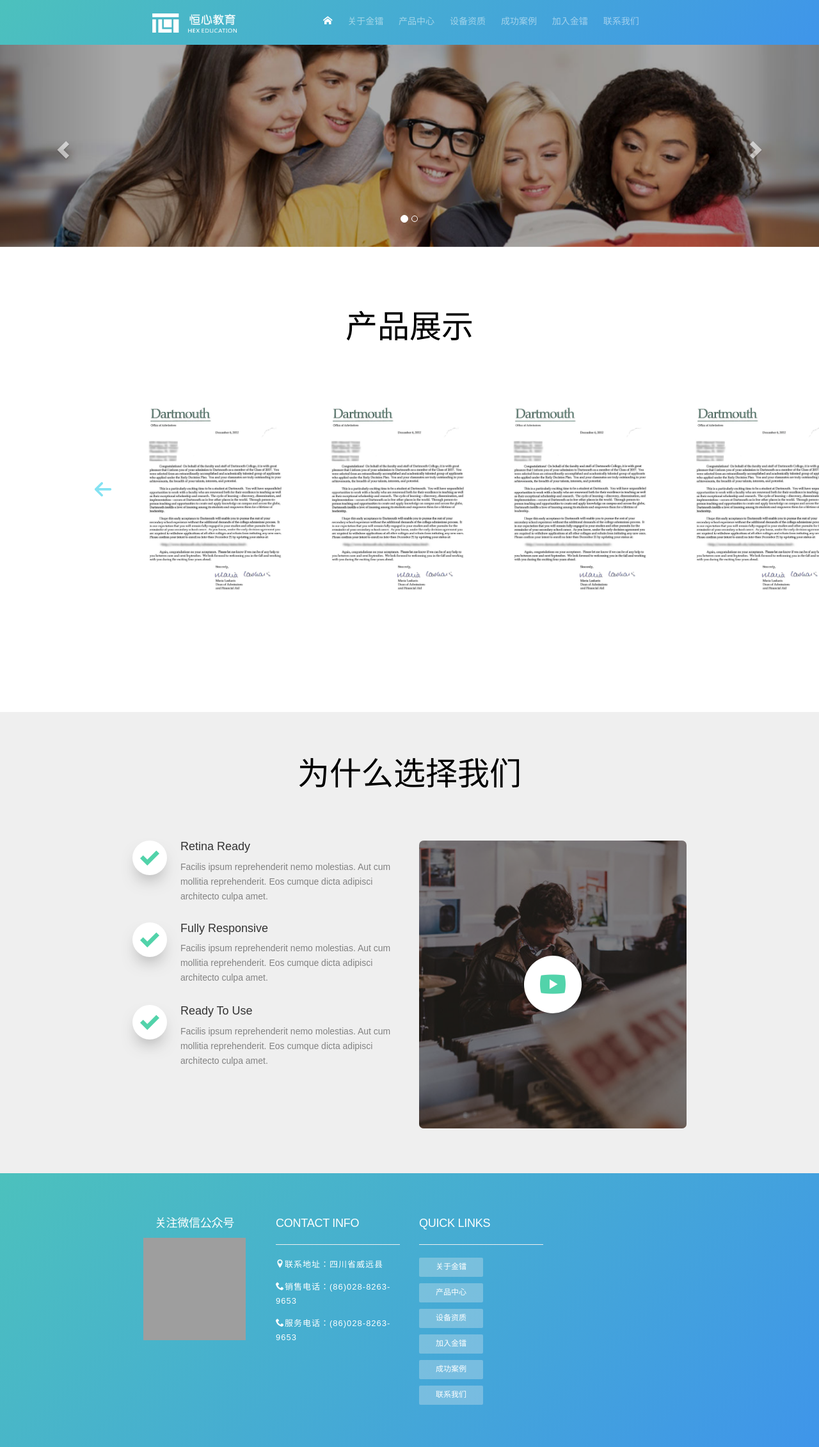
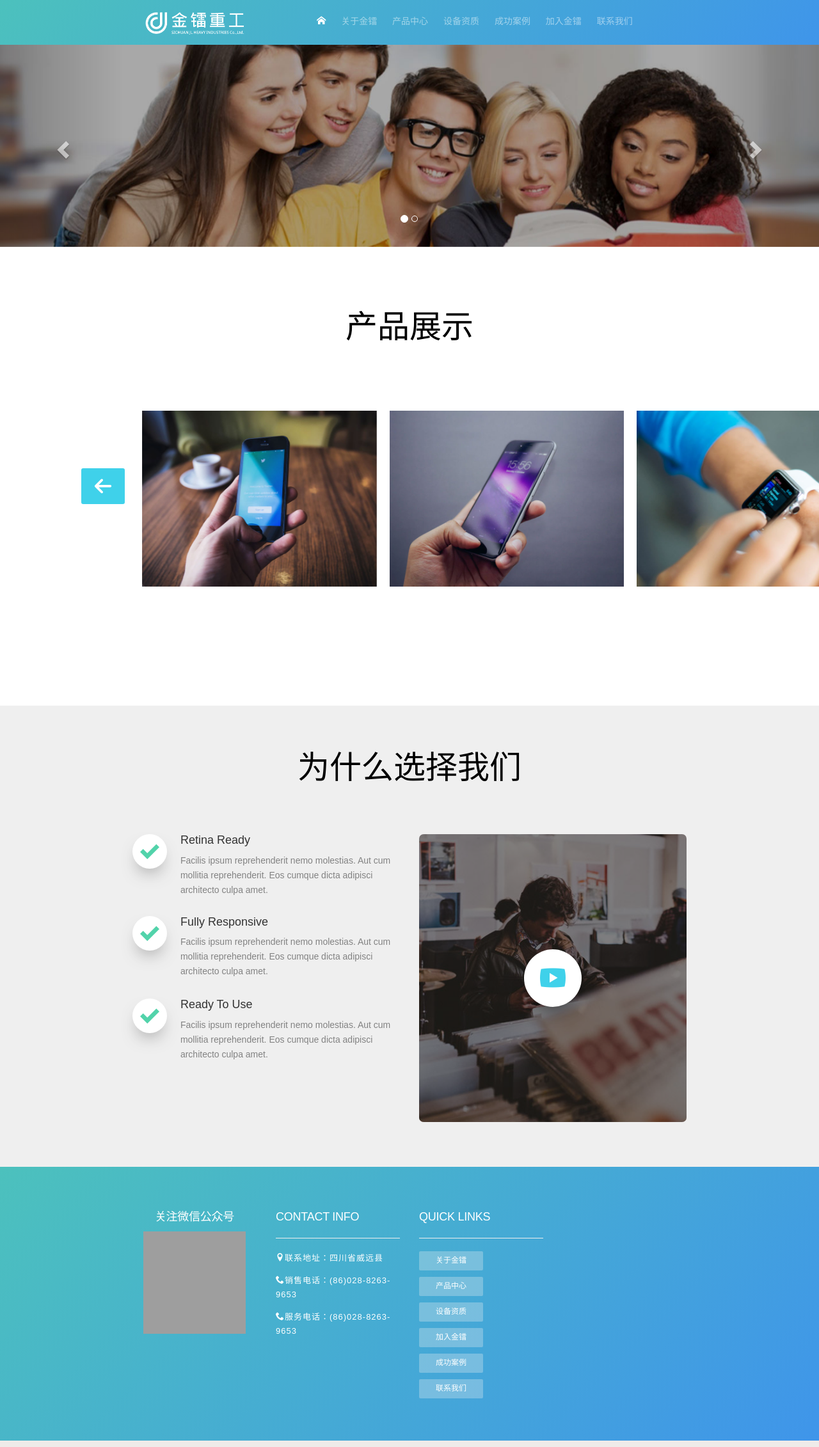
Before and after one commit to Lok-tar-ogar/golden, a Python web app: template core/templates/web/index.html in a window 1280 px wide. Shown: the whole page at 64% size. Run offline with Jinja, Linux system fonts and the light colour scheme; the template is opened without the code that fills it, so the values that code supplies are empty; some web fonts are replaced; grey boxes are pictures that could not be loaded.

Commit message:
dsadsadsa

```diff
--- a/core/static/css/headercss/owl.theme.default.min.css
+++ b/core/static/css/headercss/owl.theme.default.min.css
@@ -1,4 +1,11 @@
-.owl-theme .owl-controls{margin-top:10px;text-align:center;-webkit-tap-highlight-color:transparent}.owl-theme .owl-controls .owl-nav [class*=owl-]{color:#fff;font-size:14px;margin:5px;padding:4px 7px;background:#d6d6d6;display:inline-block;cursor:pointer;-webkit-border-radius:3px;-moz-border-radius:3px;border-radius:3px}.owl-theme .owl-controls .owl-nav [class*=owl-]:hover{background:#869791;color:#fff;text-decoration:none}.owl-theme .owl-controls .owl-nav .disabled{opacity:.5;cursor:default}.owl-theme .owl-dots .owl-dot{display:inline-block;zoom:1;*display:inline}.owl-theme .owl-dots .owl-dot span{width:10px;height:10px;margin:5px 7px;background:#d6d6d6;display:block;-webkit-backface-visibility:visible;-webkit-transition:opacity 200ms ease;-moz-transition:opacity 200ms ease;-ms-transition:opacity 200ms ease;-o-transition:opacity 200ms ease;transition:opacity 200ms ease;-webkit-border-radius:30px;-moz-border-radius:30px;border-radius:30px}.owl-theme .owl-dots .owl-dot.active span,.owl-theme .owl-dots .owl-dot:hover span{background:#869791}
+.owl-theme .owl-controls{margin-top:10px;text-align:center;-webkit-tap-highlight-color:transparent}
+.owl-theme .owl-controls .owl-nav [class*=owl-]
+{color:#fff;font-size:14px;margin:5px;padding:4px 7px;
+    /*background:#d6d6d6;*/
+    background: rgba(63, 209, 234, 1);
+    display:inline-block;cursor:pointer;-webkit-border-radius:3px;
+    -moz-border-radius:3px;border-radius:3px}.owl-theme .owl-controls .owl-nav [class*=owl-]:hover{background:#869791;color:#fff;text-decoration:none}
+.owl-theme .owl-controls .owl-nav .disabled{opacity:.5;cursor:default}.owl-theme .owl-dots .owl-dot{display:inline-block;zoom:1;*display:inline}.owl-theme .owl-dots .owl-dot span{width:10px;height:10px;margin:5px 7px;background:#d6d6d6;display:block;-webkit-backface-visibility:visible;-webkit-transition:opacity 200ms ease;-moz-transition:opacity 200ms ease;-ms-transition:opacity 200ms ease;-o-transition:opacity 200ms ease;transition:opacity 200ms ease;-webkit-border-radius:30px;-moz-border-radius:30px;border-radius:30px}.owl-theme .owl-dots .owl-dot.active span,.owl-theme .owl-dots .owl-dot:hover span{background:#869791}
 
 /*.owl-theme .owl-controls {
     margin-top:10px;
--- a/core/static/css/headercss/style.css
+++ b/core/static/css/headercss/style.css
@@ -83,17 +83,17 @@ h1, h2, h3, h4, h5, h6, figure {
 
 ::-webkit-selection {
   color: #fff;
-  background: rgba(63, 209, 234, 0.64);
+  background: #34c1e4;
 }
 
 ::-moz-selection {
   color: #fff;
-  background: rgba(63, 209, 234, 0.64);
+  background: #34c1e4;
 }
 
 ::selection {
   color: #fff;
-  background:rgba(63, 209, 234, 0.64);
+  background:#34c1e4;
 }
 .copyrights{
 	text-indent:-9999px;
@@ -1011,7 +1011,7 @@ form label {
   *display: inline;
 }
 #hxco-testimonial .testimony-slide figure img {
-  width: 80%;
+  width: 100%;
   padding-top: 15%;
   height:auto;
   /*-webkit-border-radius: 50%;*/
@@ -1264,7 +1264,7 @@ form label {
 
 .owl-carousel .owl-controls .owl-nav .owl-next,
 .owl-carousel-posts .owl-controls .owl-nav .owl-next {
-  right: -70px;
+  right: -100px;
 }
 .owl-carousel .owl-controls .owl-nav .owl-next:hover,
 .owl-carousel-posts .owl-controls .owl-nav .owl-next:hover {
@@ -1304,19 +1304,22 @@ form label {
 .owl-carousel-posts .owl-controls .owl-nav .owl-prev i,
 .owl-carousel-fullwidth .owl-controls .owl-nav .owl-next i,
 .owl-carousel-fullwidth .owl-controls .owl-nav .owl-prev i {
-  color: rgba(63, 209, 234, 0.64);
+  /*background: rgba(63, 209, 234, 0.64);*/
+  color:#fff;
 }
 .owl-carousel-posts .owl-controls .owl-nav .owl-next:hover i,
 .owl-carousel-posts .owl-controls .owl-nav .owl-prev:hover i,
 .owl-carousel-fullwidth .owl-controls .owl-nav .owl-next:hover i,
 .owl-carousel-fullwidth .owl-controls .owl-nav .owl-prev:hover i {
-  color: rgba(63, 209, 234, 0.64);
+  /*color: rgba(63, 209, 234, 0.64);*/
+  color:#fff;
 }
 
 .owl-carousel-fullwidth.fh5co-light-arrow .owl-controls .owl-nav .owl-next i,
 .owl-carousel-fullwidth.fh5co-light-arrow .owl-controls .owl-nav .owl-prev i {
   font-size: 50px;
-  color: rgba(63, 209, 234, 0.64);
+  /*color: rgba(63, 209, 234, 0.64);*/
+  color:#fff;
 }
 .owl-carousel-fullwidth.fh5co-light-arrow .owl-controls .owl-nav .owl-next:hover i,
 .owl-carousel-fullwidth.fh5co-light-arrow .owl-controls .owl-nav .owl-prev:hover i {
@@ -1363,16 +1366,19 @@ form label {
 }
 
 .owl-theme .owl-controls .owl-nav [class*="owl-"] {
-  background: none !important;
+  /*background: none !important;*/
+  /*background: rgba(63, 209, 234, 0.64);*/
 }
 .owl-theme .owl-controls .owl-nav [class*="owl-"] i {
   font-size: 30px;
 }
 .owl-theme .owl-controls .owl-nav [class*="owl-"] i:hover, .owl-theme .owl-controls .owl-nav [class*="owl-"] i:focus {
-  background: none !important;
+  /*background: none !important;*/
+  background: rgba(63, 209, 234, 1)
 }
 .owl-theme .owl-controls .owl-nav [class*="owl-"]:hover, .owl-theme .owl-controls .owl-nav [class*="owl-"]:focus {
-  background: none !important;
+  /*background: none !important;*/
+  background: rgba(63, 209, 234, 1)
 }
 
 .owl-theme .owl-dots {
@@ -1390,7 +1396,7 @@ form label {
 .owl-theme .owl-dots .owl-dot span {
   width: 10px;
   height: 10px;
-  background: rgba(255, 255, 255, 0.3);
+  /*background: rgba(255, 255, 255, 0.3);*/
   -webkit-transition: 0.2s;
   -o-transition: 0.2s;
   transition: 0.2s;
@@ -2013,7 +2019,7 @@ form label {
 .education-dream-block:hover{
     /*font-stretch: normal;*/
     /*transform: scale(1.1);*/
-  margin-top: -20px;
+  margin-top: -10px;
 }
 
 .dream-h4{
--- a/core/static/css/headercss/style2.css
+++ b/core/static/css/headercss/style2.css
@@ -35,7 +35,7 @@
 .mh-menu li a span:nth-child(2){
 	font-weight: 400;
 	font-style: italic;
-	font-size: 28px;
+	font-size: 20px;
 	/*font-family: 'Alegreya SC', Georgia, serif;*/
 	-webkit-transition: color 0.2s linear;
 	-moz-transition: color 0.2s linear;
--- a/core/templates/inc/master.html
+++ b/core/templates/inc/master.html
@@ -4,12 +4,11 @@
 <head>
     <meta charset="utf-8">
     <meta http-equiv="X-UA-Compatible" content="IE=edge">
-    <title>四川金镭铸业有限公司-{% block title %}{% endblock %}</title>
+    <title>四川金镭铸业有限公司{% block title %}{% endblock %}</title>
     <meta name="viewport" content="width=device-width, initial-scale=1">
     <meta name="description" content="四川金镭铸业有限公司"/>
     <meta name="keywords" content="四川金镭铸业有限公司" />
-    <link rel="shortcut icon" href="/static/images/web/favicon.ico" />
-    <meta name="baidu-site-verification" content="7ljXKkiE8E" />
+    <link rel="shortcut icon" href="/static/images/web/index/favicon.ico" />
     <link rel="stylesheet" href="/static/css/headercss/animate.css">
     <link rel="stylesheet" href="/static/css/icomoon/style.css">
     <link rel="stylesheet" href="/static/css/bootstrap.css">
@@ -33,8 +32,6 @@
     <script>
         $(document).ready(function () {
             $(".animate-box").removeClass("animate-box");
-            $(".carousel-margin").addClass("carousel-ms-margin");
-            $(".carousel-margin").removeClass("carousel-margin");
         });
     </script>
     <![endif]-->
@@ -51,9 +48,9 @@
         <div class="hxco-container">
             <div class="row">
                 <div class="col-xs-3 text-center">
-                    <div id="hxco-logo" style="margin-top: 0px;"><a href="#"><img src="/static/images/web/index/logo.png" style="height: 30px;width: auto;margin-top:-5px;"></a></div>
+                    <div id="hxco-logo" style="margin-top: 0px;"><a href="#"><img src="/static/images/web/index/logo.png" style="height: 35px;width: auto;margin-top:-5px;"></a></div>
                 </div>
-                <div class="col-xs-9 text-center menu-1">
+                <div class="col-xs-9 text-center">
                     <div class="nav-contain1">
                         <div class="nav-inner1">
                             <ul class="am-nav1">
@@ -82,6 +79,7 @@
 {#                                <li><a href="/courseguide" id="course_guide">成功案例</a></li>#}
                                 <li><a href="/jobs" id="career_planning">加入金镭</a></li>
                                 <li><a href="/contact" id="assistedliving">联系我们</a></li>
+                                <li></li>
                             </ul>
                         </div>
                     </div>
@@ -100,12 +98,12 @@
     <footer id="hxco-footer" role="contentinfo">
         <div class="hxco-container">
             <div class="row row-pb-md">
-                <div class="col-md-3 text-center">
+                <div class="col-xs-3 text-center">
                     <h3>关注微信公众号</h3>
                     <img src="/static/images/web/wechat.jpg" style="width: 160px;height:160px;">
 
                 </div>
-                <div class="col-md-3">
+                <div class="col-xs-3">
                     <h3>CONTACT INFO</h3>
                     <hr />
                     <p style="margin-top: 1em"><i class="icon-location"></i>联系地址：四川省威远县</p>
@@ -113,7 +111,7 @@
                     <p style="margin-top: 1em"><i class="icon-phone"></i>服务电话：(86)028-8263-9653</p>
 
                 </div>
-                <div class="col-md-3">
+                <div class="col-xs-3">
                     <h3>QUICK LINKS</h3>
                     <hr />
                     <div style="margin-top: 1em">
--- a/core/templates/web/about.html
+++ b/core/templates/web/about.html
@@ -1,5 +1,5 @@
 {% extends "inc/master.html" %}
-{% block title %}首页{% endblock %}
+{% block title %}{% endblock %}
 {% block head %}
     <script type="text/javascript">
         $(document).ready(function () {
--- a/core/templates/web/index.html
+++ b/core/templates/web/index.html
@@ -82,46 +82,46 @@
                     <div id="owl-car" class="owl-carousel owl-carousel-fullwidth ">
 
                         <div class="item testimony-slide active text-center">
-                            <figure>
-                                <a  data-fancybox="gallery" href="/static/images/web/s1.jpg"  >
-                                    <img src="/static/images/web/s1.jpg" alt="user">
+                            <figure class="text-center">
+                                <a  data-fancybox="gallery" href="/static/images/web/img_1.jpg"  >
+                                    <img src="/static/images/web/img_1.jpg" alt="user">
                                 </a>
                             </figure>
                         </div>
                         <div class="item testimony-slide active text-center">
-                            <figure>
-                                <a  data-fancybox="gallery" href="/static/images/web/s1.jpg" >
-                                    <img src="/static/images/web/s1.jpg" alt="user">
+                            <figure class="text-center">
+                                <a  data-fancybox="gallery" href="/static/images/web/img_2.jpg" >
+                                    <img src="/static/images/web/img_2.jpg" alt="user">
                                 </a>
                             </figure>
                         </div>
                         <div class="item testimony-slide active text-center">
-                            <figure>
-                                <a  data-fancybox="gallery" href="/static/images/web/s1.jpg">
-                                    <img src="/static/images/web/s1.jpg" alt="user">
+                            <figure class="text-center">
+                                <a  data-fancybox="gallery" href="/static/images/web/img_3.jpg">
+                                    <img src="/static/images/web/img_3.jpg" alt="user">
                                 </a>
                             </figure>
                         </div>
                         <div class="item testimony-slide active text-center">
-                            <figure>
-                                <a  data-fancybox="gallery" href="/static/images/web/s1.jpg">
-                                    <img src="/static/images/web/s1.jpg" alt="user">
+                            <figure class="text-center">
+                                <a  data-fancybox="gallery" href="/static/images/web/img_4.jpg">
+                                    <img src="/static/images/web/img_4.jpg" alt="user">
                                 </a>
                             </figure>
                         </div>
 
 
                         <div class="item testimony-slide active text-center">
-                            <figure>
-                                <a  data-fancybox="gallery" href="/static/images/web/s1.png">
-                                    <img src="/static/images/web/s1.jpg" alt="user">
+                            <figure class="text-center">
+                                <a  data-fancybox="gallery" href="/static/images/web/img_5.jpg">
+                                    <img src="/static/images/web/img_5.jpg" alt="user">
                                 </a>
                             </figure>
                         </div>
                         <div class="item testimony-slide active text-center">
-                            <figure>
-                                <a  data-fancybox="gallery" href="/static/images/web/s1.png">
-                                    <img src="/static/images/web/s1.jpg" alt="user">
+                            <figure class="text-center">
+                                <a  data-fancybox="gallery" href="/static/images/web/img_6.jpg">
+                                    <img src="/static/images/web/img_6.jpg" alt="user">
                                 </a>
                             </figure>
                         </div>
@@ -183,7 +183,7 @@
 
 				<div class="col-xs-6">
 					<div class="hxco-video hxco-bg" style="background-image: url(../../static/images/web/index/img_1.jpg); ">
-						<a href="#/channels/staffpicks/93951774" class="popup-vimeo"><i class="icon-play"></i></a>
+						<a href="#/channels/staffpicks/93951774" class="popup-vimeo"><i class="icon-play" style="color:rgba(63, 209, 234, 1)"></i></a>
 						<div class="overlay"></div>
 					</div>
 				</div>
@@ -199,10 +199,12 @@
 {#            });#}
             $('#owl-car').owlCarousel({
 {#                loop:true,#}
-                margin:0,
+                margin:20,
                 nav:true,
                 dots: true,
-                items: 4,
+                items: 3,
+                loop: true,
+                smartSpeed: 800,
                 navText: [
                   "<i class='icon-arrow-left2 owl-direction'></i>",
                   "<i class='icon-arrow-right2 owl-direction'></i>"
```
Also changed, not shown: core/static/images/web/img_1.jpg (added), core/static/images/web/img_2.jpg (added), core/static/images/web/img_3.jpg (added), core/static/images/web/img_4.jpg (added), core/static/images/web/img_5.jpg (added), core/static/images/web/img_6.jpg (added), core/static/images/web/index/favicon.ico (added), core/static/images/web/index/logo.png.
